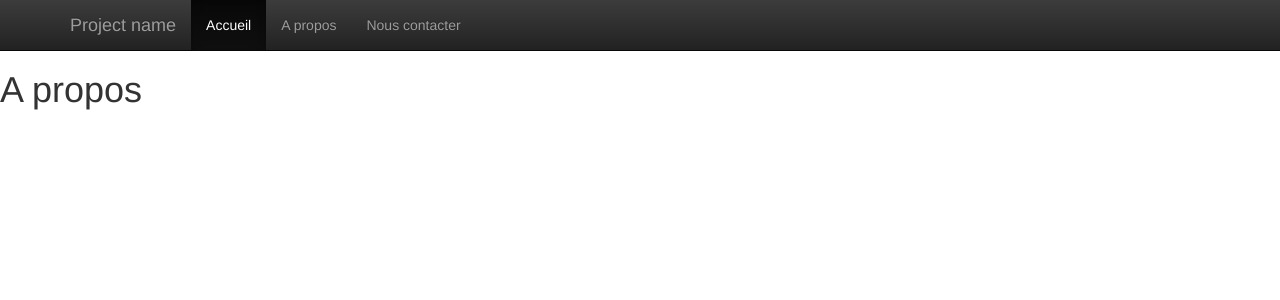
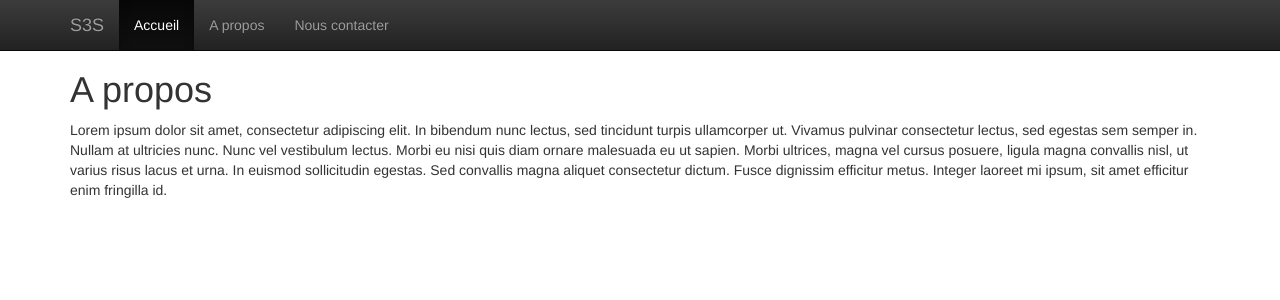
Before and after one commit to FranckBlanchard/php-slim3-skeleton, a PHP site: template app/Views/about.html.twig in a window 1280 px wide. Shown: the top 300 px of the page. Run offline with PHP 8.4, Linux system fonts and the light colour scheme; the template is opened without the code that fills it, so the values that code supplies are empty; some libraries are stand-ins or nearby versions.

Commit message:
Maj des vues

```diff
--- a/app/Views/about.html.twig
+++ b/app/Views/about.html.twig
@@ -2,7 +2,9 @@
 {% extends 'layout.html.twig' %}
 
 {% block content %}
-    <h1>A propos</h1>
-    <p></p>
-    <p>{{ base_url() }}</p>
+    <div class="container">
+        <h1>A propos</h1>
+        <p>Lorem ipsum dolor sit amet, consectetur adipiscing elit. In bibendum nunc lectus, sed tincidunt turpis ullamcorper ut. Vivamus pulvinar consectetur lectus, sed egestas sem semper in. Nullam at ultricies nunc. Nunc vel vestibulum lectus. Morbi eu nisi quis diam ornare malesuada eu ut sapien. Morbi ultrices, magna vel cursus posuere, ligula magna convallis nisl, ut varius risus lacus et urna. In euismod sollicitudin egestas. Sed convallis magna aliquet consectetur dictum. Fusce dignissim efficitur metus. Integer laoreet mi ipsum, sit amet efficitur enim fringilla id. </p>
+        <p>{{ base_url() }}</p>
+    </div>
 {% endblock %}{# empty Twig template #}
--- a/app/Views/home.html.twig
+++ b/app/Views/home.html.twig
@@ -1,6 +1,7 @@
 {% extends 'layout.html.twig' %}
 
 {% block content %}
+    <div class="container">
         <h1>php-slim3-skeleton.</h1>
 
         <h2>Prérequis</h2>
@@ -17,4 +18,5 @@
         <h3>Personalisation</h3>
         Les options sont a modifier ou a ajouter dans le fichier <em>app/setting.php</em>.
         Les routes sont a définir dans le fichier <em>app/routes.php</em>.
+    </div>
 {% endblock %}
--- a/app/Views/layout.html.twig
+++ b/app/Views/layout.html.twig
@@ -39,11 +39,11 @@
                         <span class="icon-bar"></span>
                         <span class="icon-bar"></span>
                     </button>
-                    <a class="navbar-brand" href="#">Project name</a>
+                    <a class="navbar-brand" href="/">S3S</a>
                 </div>
                 <div id="navbar" class="collapse navbar-collapse">
                     <ul class="nav navbar-nav">
-                        <li class="active"><a href="/git">Accueil</a></li>
+                        <li class="active"><a href="/">Accueil</a></li>
                         <li><a href="/a-propos">A propos</a></li>
                         <li><a href="/contact">Nous contacter</a></li>
                     </ul>
```
Also changed, not shown: app/Views/contact.html.twig (+8 -5 lines). Lines whose indentation alone changed are shown as unchanged.
